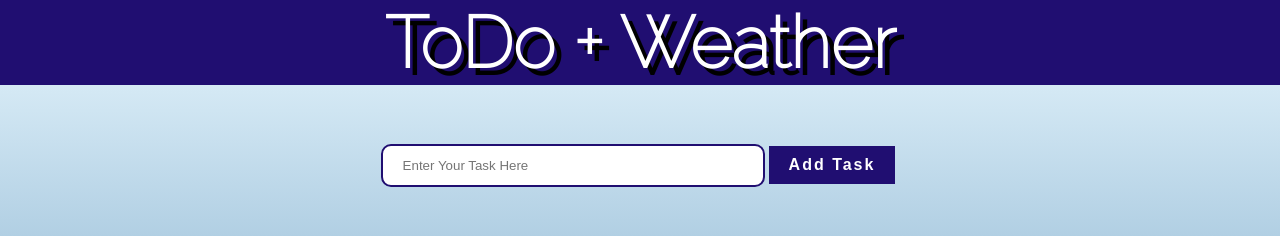
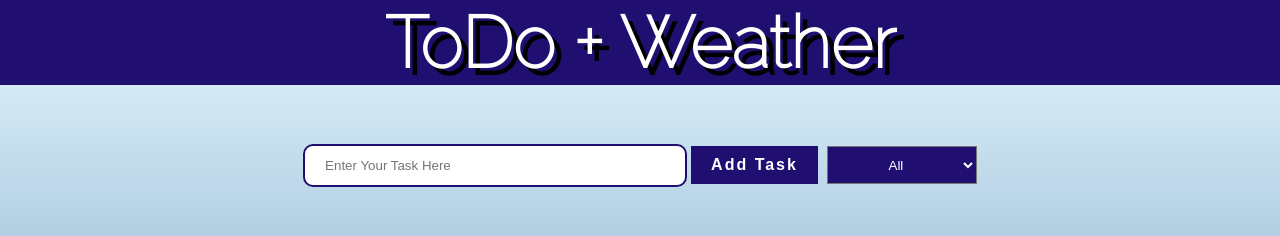
Before and after one commit to BrandonHart1/react-todo-plus-weather, a React (Create React App) app: page / in a window 1280 px wide. Shown: the top 236 px of the page. Built offline with nearby package versions, Linux system fonts and the light colour scheme; the HTML template or start-up script is replaced by a standard one; a web font is replaced by a local one.

Commit message:
Working on status filter

```diff
--- a/src/components/Form.jsx
+++ b/src/components/Form.jsx
@@ -25,10 +25,10 @@ const Form = ({
     setUserInput('');
   };
 
-  // const filteredStatusHandler = (e) => {
-  //   // console.log(e.target.value);
-  //   setFilteredStatus(e.target.value);
-  // };
+  const filteredStatusHandler = (e) => {
+    // console.log(e.target.value);
+    setFilteredStatus(e.target.value);
+  };
 
   return (
     <>
@@ -48,7 +48,7 @@ const Form = ({
           Add Task {/* -------- Need to change to icon -------- */}
         </button>
         {/* -------- Select which items to show -------- */}
-        {/* <div className='select__box'>
+        <div className='select__box'>
           <select
             onChange={filteredStatusHandler}
             name='todos'
@@ -58,7 +58,7 @@ const Form = ({
             <option value='completed'>Completed Tasks</option>
             <option value='incomplete'>Incomplete Tasks</option>
           </select>
-        </div> */}
+        </div>
       </form>
     </>
   );
```
